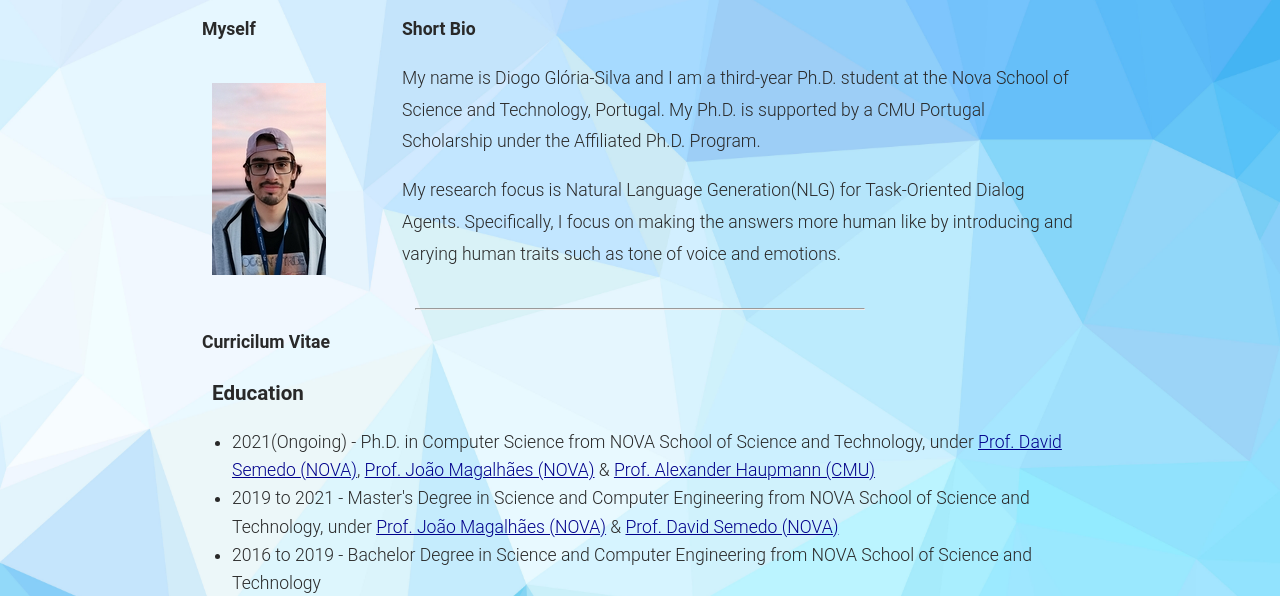
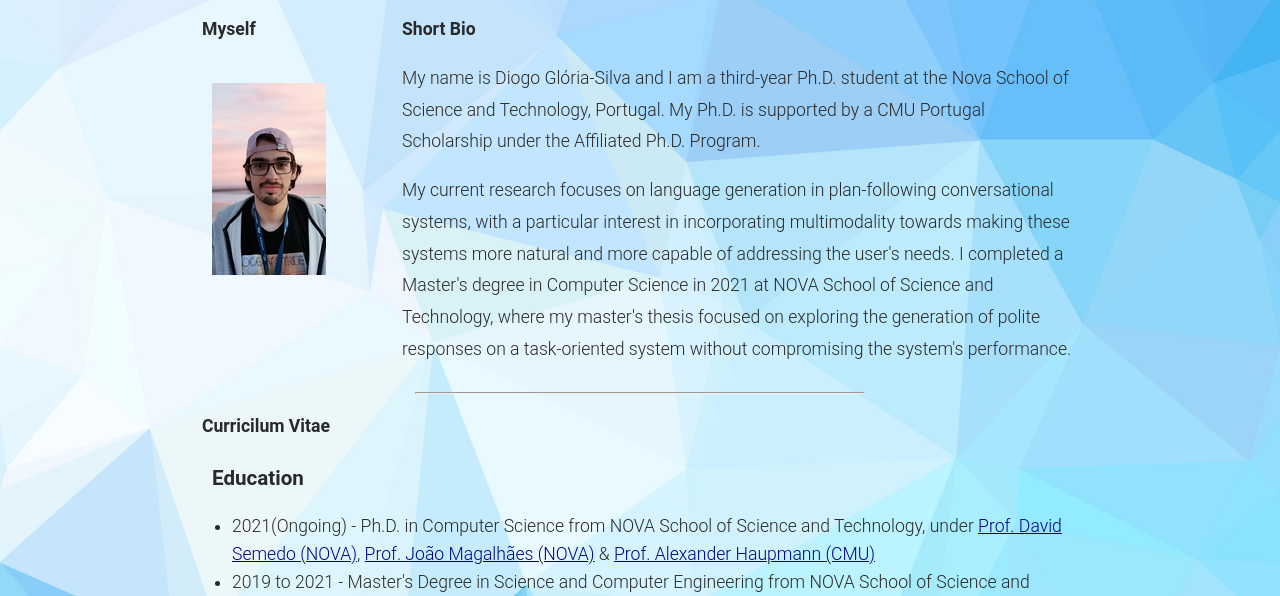
Before and after one commit to dmgcsilva/dmgcsilva.github.io, a plain HTML site: page index.html in a window 1280 px wide. Shown: the part 84-680 px from the top of the page. Drawn offline with Linux system fonts and the light colour scheme.

Commit message:
updated Bio

```diff
--- a/index.html
+++ b/index.html
@@ -180,8 +180,8 @@
 		    <div id="content">
 		        <p><strong>Short Bio</strong></p>
 		        <p>My name is Diogo Glória-Silva and I am a third-year Ph.D. student at the Nova School of Science and Technology, Portugal. My Ph.D. is supported by a CMU Portugal Scholarship under the Affiliated Ph.D. Program.</p>
-		        <p>My research focus is Natural Language Generation(NLG) for Task-Oriented Dialog Agents. Specifically, I focus on making the answers more human like by introducing and varying human traits such as tone of voice and emotions. </p>
-		    </div>
+		        <p>My current research focuses on language generation in plan-following conversational systems, with a particular interest in incorporating multimodality towards making these systems more natural and more capable of addressing the user's needs. I completed a Master's degree in Computer Science in 2021 at NOVA School of Science and Technology, where my master's thesis focused on exploring the generation of polite responses on a task-oriented system without compromising the system's performance.</p>
+            </div>
 		</div>
 		<div id="navigation">
 		    <p><strong>Myself</strong></p>
```
